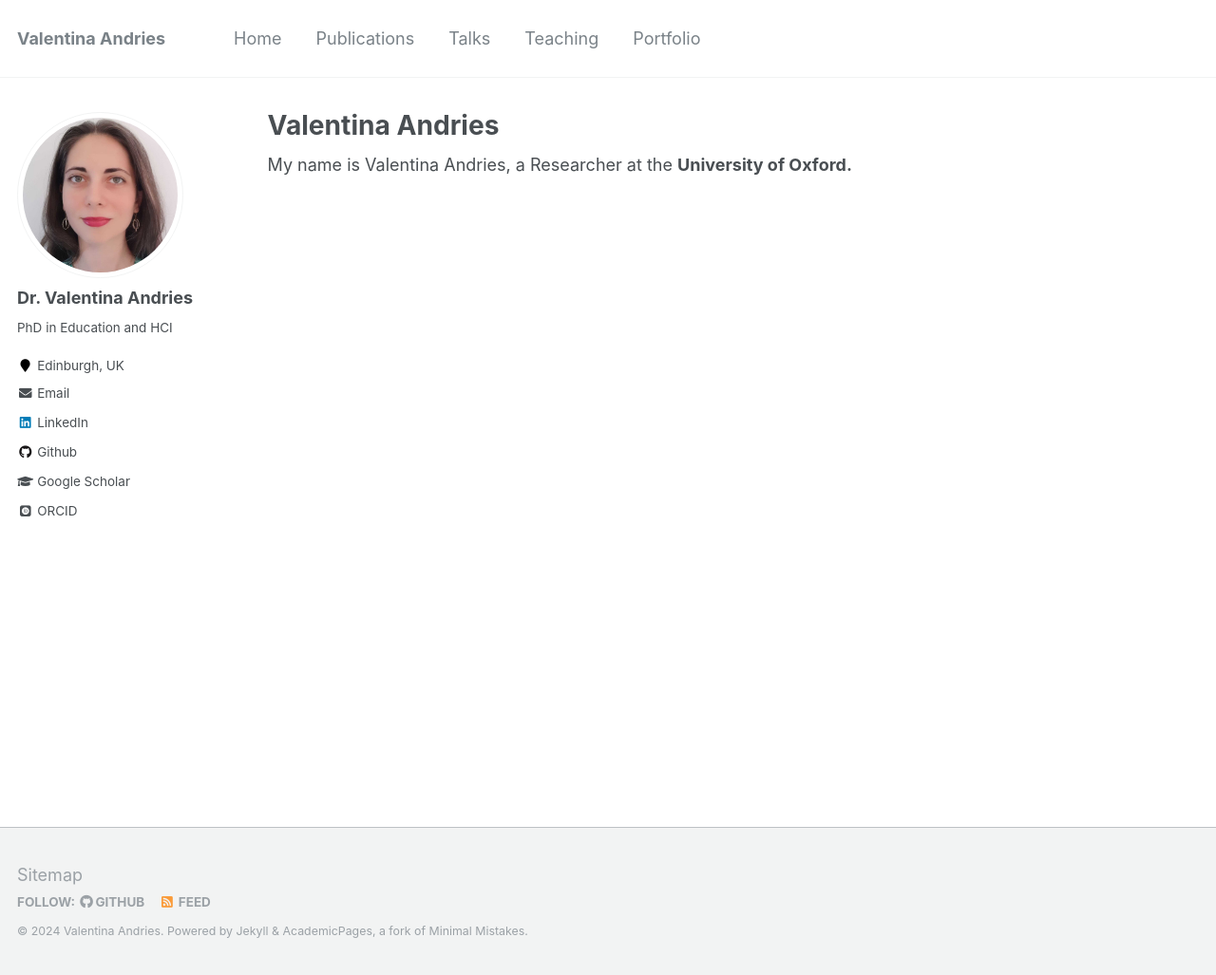
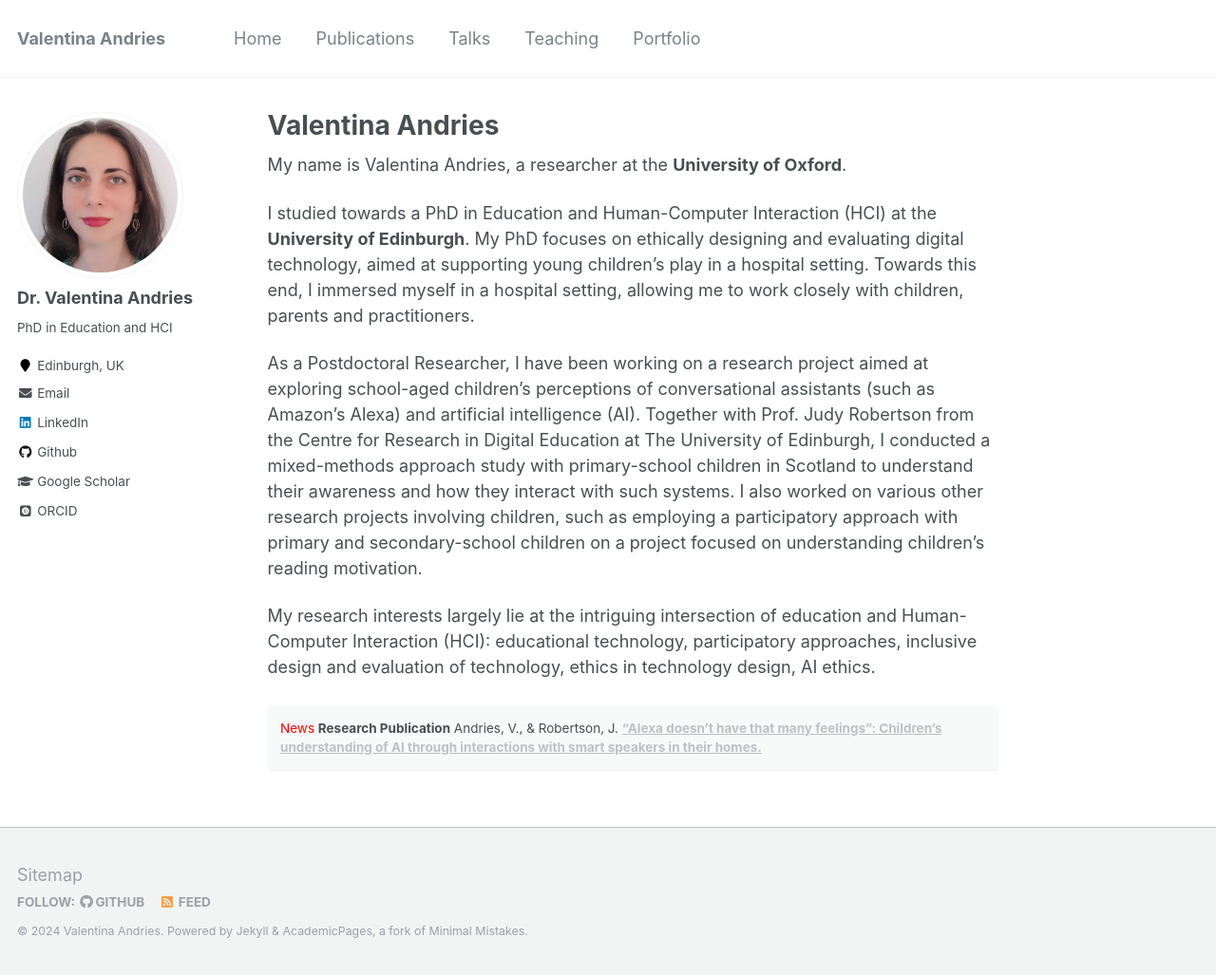
Before and after one commit to valyandries/valyandries.github.io, a Jekyll site: the page built from _pages/about.md, in a window 1280 px wide and 1027 px high. Shown: the whole window at 95% size. Built offline with Jekyll 4.4.1, drawn with Linux system fonts in a browser that asks for light colours; some web fonts are replaced.

Commit message:
Publications

```diff
--- a/_pages/about.md
+++ b/_pages/about.md
@@ -8,7 +8,16 @@ redirect_from:
   - /about.html
 ---
 
-My name is Valentina Andries, a Researcher at the <b>University of Oxford<b>.
+My name is Valentina Andries, a researcher at the <b>University of Oxford</b>.
+
+I studied towards a PhD in Education and Human-Computer Interaction (HCI) at the <b>University of Edinburgh</b>. My PhD focuses on ethically designing and evaluating digital technology, aimed at supporting young children’s play in a hospital setting. Towards this end, I immersed myself in a hospital setting, allowing me to work closely with children, parents and practitioners.
+
+As a Postdoctoral Researcher, I have been working on a research project aimed at exploring school-aged children’s perceptions of conversational assistants (such as Amazon’s Alexa) and artificial intelligence (AI). Together with Prof. Judy Robertson from the Centre for Research in Digital Education at The University of Edinburgh, I conducted a mixed-methods approach study with primary-school children in Scotland to understand their awareness and how they interact with such systems. I also worked on various other research projects involving children, such as employing a participatory approach with primary and secondary-school children on a project focused on understanding children’s reading motivation.
+
+My research interests largely lie at the intriguing intersection of education and Human-Computer Interaction (HCI): educational technology, participatory approaches, inclusive design and evaluation of technology, ethics in technology design, AI ethics.
+
+<span style="color:red"> News </span> **Research Publication** Andries, V., & Robertson, J. [**“Alexa doesn’t have that many feelings”: Children’s understanding of AI through interactions with smart speakers in their homes.**](https://arxiv.org/abs/2305.05597)<br/>
+{: .notice}
 
 <!--
 A data-driven personal website
```
Also changed, not shown: 1 other file.
